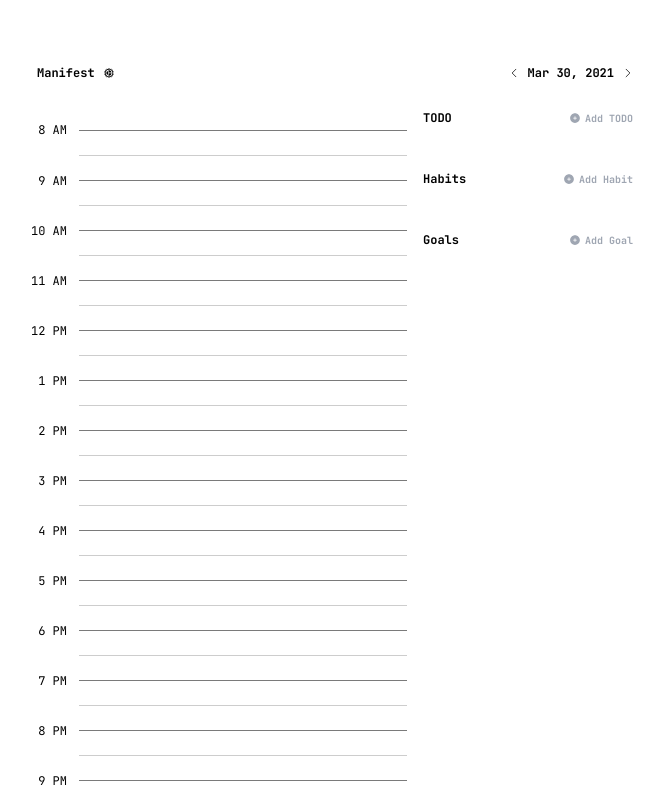
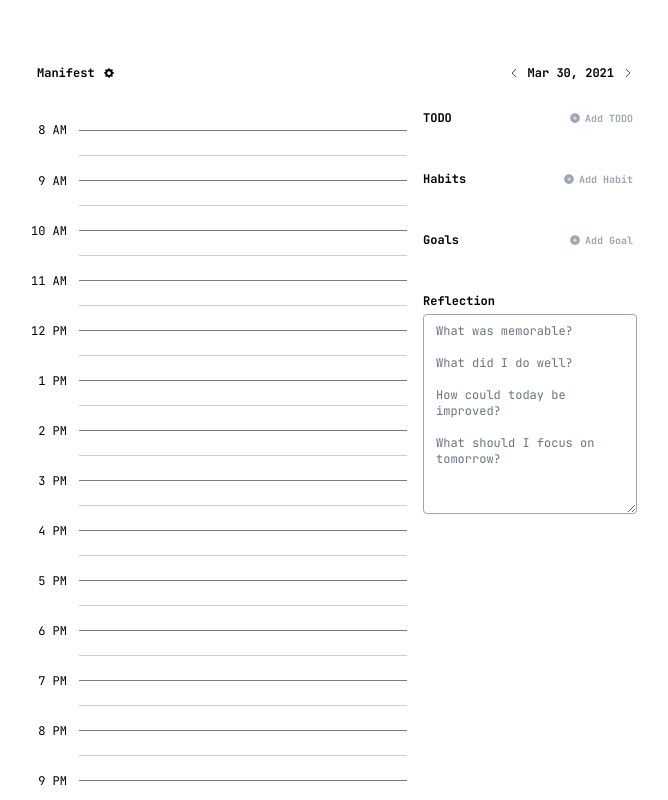
Before and after one commit to 0kzh/manifest, a React (Create React App) app: page / in a window 1280 px wide. Shown: the top 800 px of the page, without its empty margins (303-971 px from the left). Built offline with nearby package versions, Linux system fonts and the light colour scheme.

Commit message:
add reflection

```diff
--- a/src/App.tsx
+++ b/src/App.tsx
@@ -13,12 +13,13 @@ import {
 } from "./util/helper";
 import { DEFAULT_START_TIME, DEFAULT_END_TIME } from "./util/constants";
 import { ChevronLeftIcon, ChevronRightIcon } from "@heroicons/react/24/outline";
-import { CogIcon } from "@heroicons/react/24/solid";
+import { Cog8ToothIcon } from "@heroicons/react/24/solid";
 import "./App.css";
 import "react-datepicker/dist/react-datepicker.css";
 import Checklist from "./components/checklist/Checklist";
 import { useApp } from "./contexts/AppContext";
 import Goals from "./components/goals/Goals";
+import Reflection from "./components/reflection/Reflection";
 
 function App() {
   const { date, setDate, inputFocused } = useApp();
@@ -118,7 +119,7 @@ function App() {
             ref={settingsBtnRef}
             onClick={() => setSettingsOpen(!settingsOpen)}
           >
-            <CogIcon className="icon-circular settings" />
+            <Cog8ToothIcon className="icon-circular settings" />
           </div>
 
           {settingsOpen && (
@@ -178,6 +179,7 @@ function App() {
           <Checklist name="TODO" addItemText="Add TODO" />
           <Checklist name="Habits" addItemText="Add Habit" />
           <Goals name="Goals" addItemText="Add Goal" />
+          <Reflection />
         </div>
       </div>
     </div>
--- /dev/null
+++ b/src/components/reflection/Reflection.tsx
@@ -0,0 +1,46 @@
+import React, { useRef } from "react";
+import { useApp } from "../../contexts/AppContext";
+import { generateKey, toSnakeCase } from "../../util/helper";
+import styled from "styled-components";
+import ContextMenu from "../ContextMenu";
+
+const Reflection: React.FC = () => {
+  const { date, data, setData } = useApp();
+  const curDay = generateKey(date);
+
+  const text = data[curDay]?.["reflection"] || "";
+
+  return (
+    <div className="flex flex-col h-full">
+      <div
+        className="flex items-center justify-between"
+        style={{ marginTop: -20, marginBottom: 4 }}
+      >
+        <b>Reflection</b>
+      </div>
+      <textarea
+        className="focus:ring-0 focus:border-0 block text-xs border-gray-400 rounded h-full box-border"
+        placeholder={`What was memorable?
+
+What did I do well?
+
+How could today be improved?
+
+What should I focus on tomorrow?
+      `}
+        style={{ maxHeight: 200 }}
+        onChange={(e) => {
+          const newData = {
+            ...data,
+            [curDay]: { ...data[curDay], reflection: e.target.value },
+          };
+          setData(newData);
+        }}
+        value={text}
+      >
+      </textarea>
+    </div>
+  );
+};
+
+export default Reflection;
```
